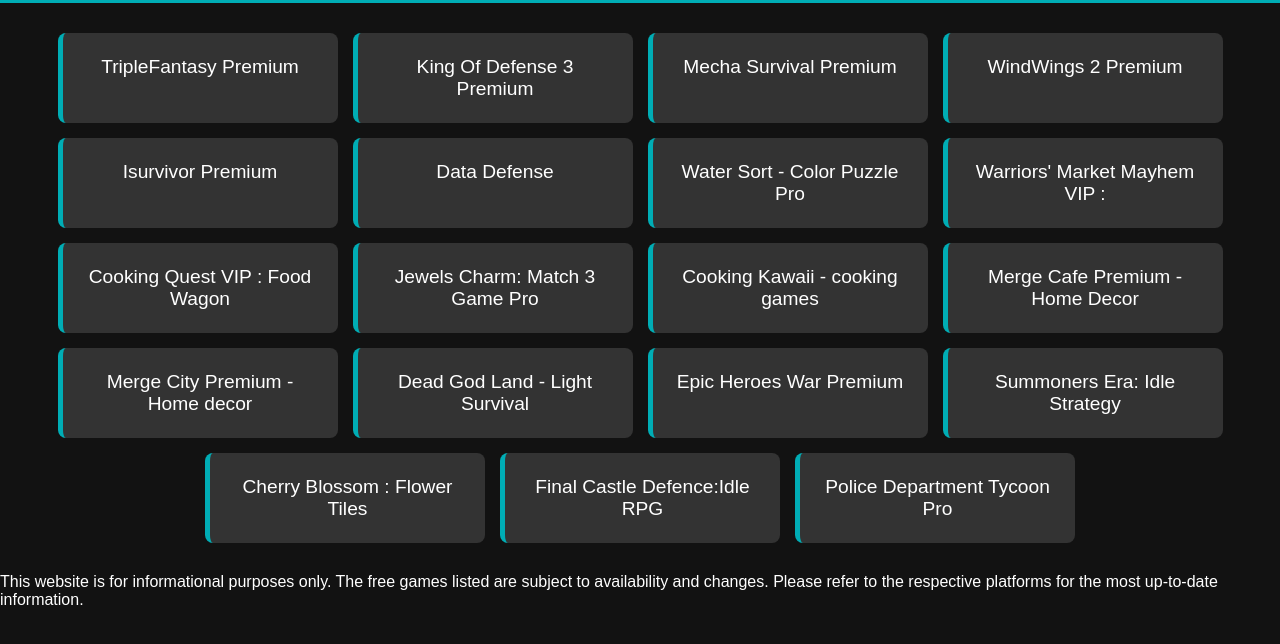
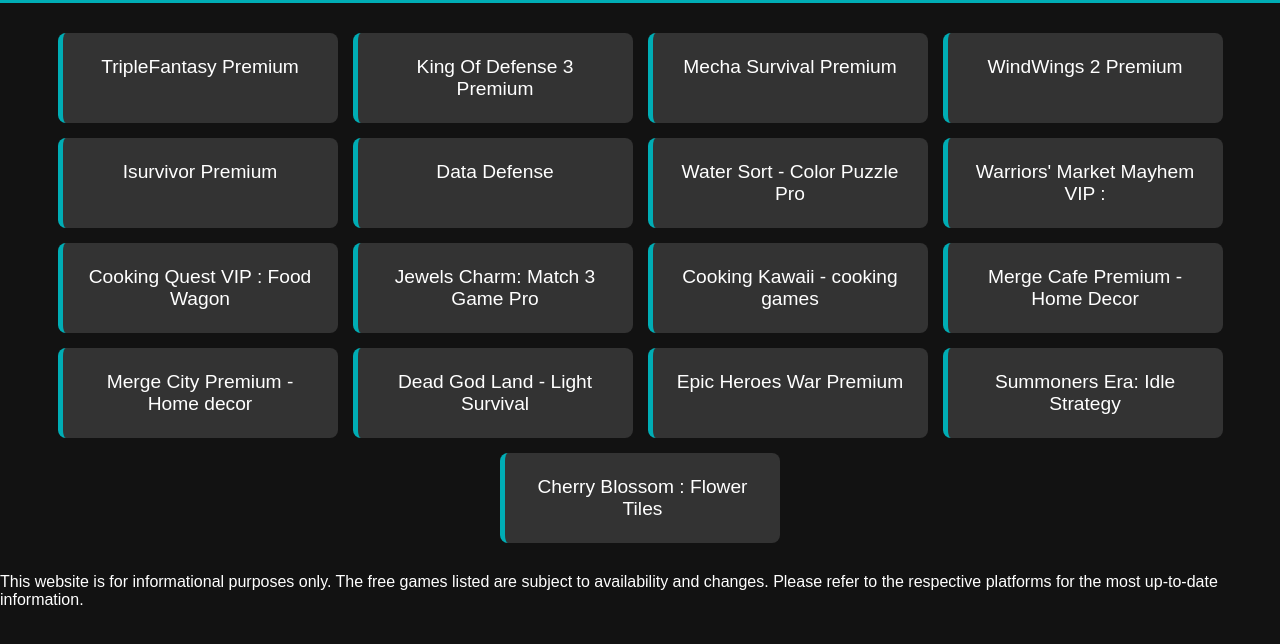
Before and after one commit to Dwaynedibbli/Free-games-list, a plain HTML site: page game_pages/google_play.html in a window 1280 px wide. Shown: the part 150-794 px from the top of the page. Drawn offline with Linux system fonts and the light colour scheme.

Commit message:
Hourly update of free games list

```diff
--- a/game_pages/google_play.html
+++ b/game_pages/google_play.html
@@ -34,8 +34,6 @@
         <div class="game-item"><a href="https://play.google.com/store/apps/details?id=com.divmob.epicheroeswar.en.freemium">Epic Heroes War Premium</a></div>
         <div class="game-item"><a href="https://play.google.com/store/apps/details?id=com.fansipan.idle.summoners.era.heroes.afk">Summoners Era: Idle Strategy</a></div>
         <div class="game-item"><a href="https://play.google.com/store/apps/details?id=com.gamezilla.cherryblossom.flowertiles">Cherry Blossom : Flower Tiles</a></div>
-        <div class="game-item"><a href="https://play.google.com/store/apps/details?id=com.gdx.dh.game.sdefence">Final Castle Defence:Idle RPG</a></div>
-        <div class="game-item"><a href="https://play.google.com/store/apps/details?id=com.gemjam.police.department.tycoon.pro.idle.prison.cops.station.officer.simulator.games">Police Department Tycoon Pro</a></div>
     </div>
 <footer>
     <p>This website is for informational purposes only. The free games listed are subject to availability and changes. Please refer to the respective platforms for the most up-to-date information.</p>
```
Also changed, not shown: index.html (+1 -1 lines).
